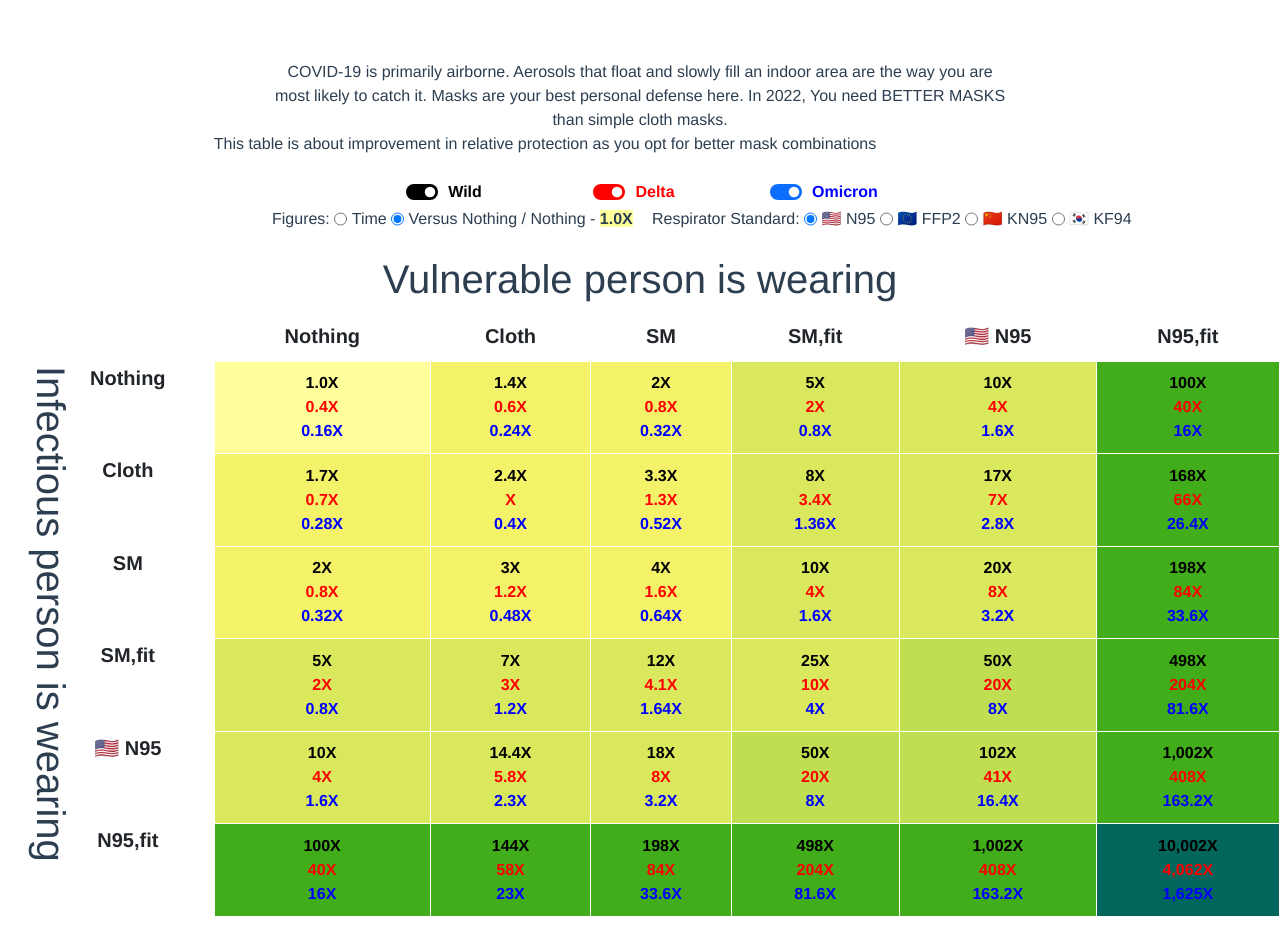
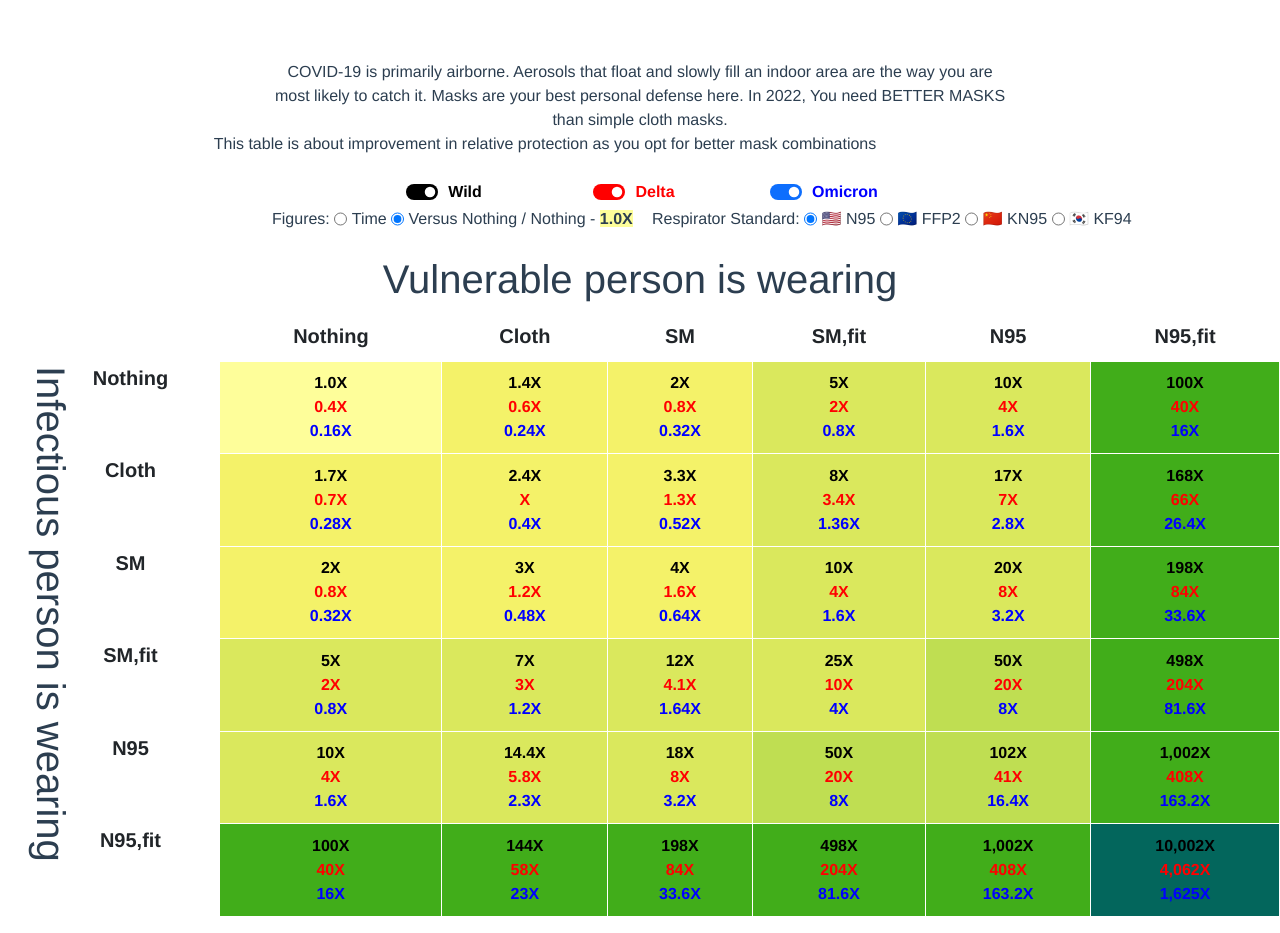
Before and after one commit to its-airborne/bettermasks, a Vue app: page / in a window 1280 px wide. Built offline with nearby package versions, Linux system fonts and the light colour scheme; the HTML template or start-up script is replaced by a standard one.

Commit message:
standards

```diff
--- a/src/App.vue
+++ b/src/App.vue
@@ -180,7 +180,7 @@ export default {
   data() {
     return {
       dataHeaders: ['Nothing', 'Cloth', 'SM', 'SM,fit', 'N95', 'N95,fit'],
-      headers: ['Nothing', 'Cloth', 'SM', 'SM,fit', '🇺🇸 N95', 'N95,fit'],
+      headers: ['Nothing', 'Cloth', 'SM', 'SM,fit', 'N95', 'N95,fit'],
       checkWild: true,
       checkDelta: true,
       checkOmicron: true,
```
